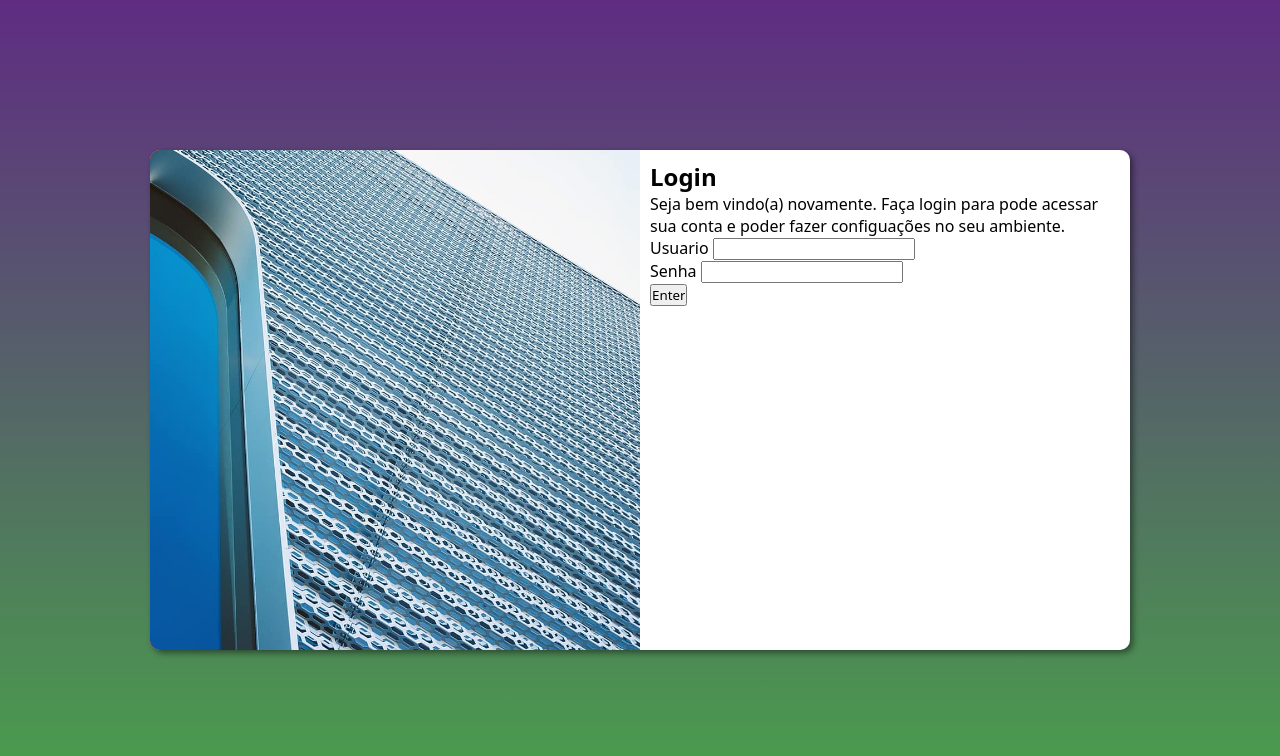
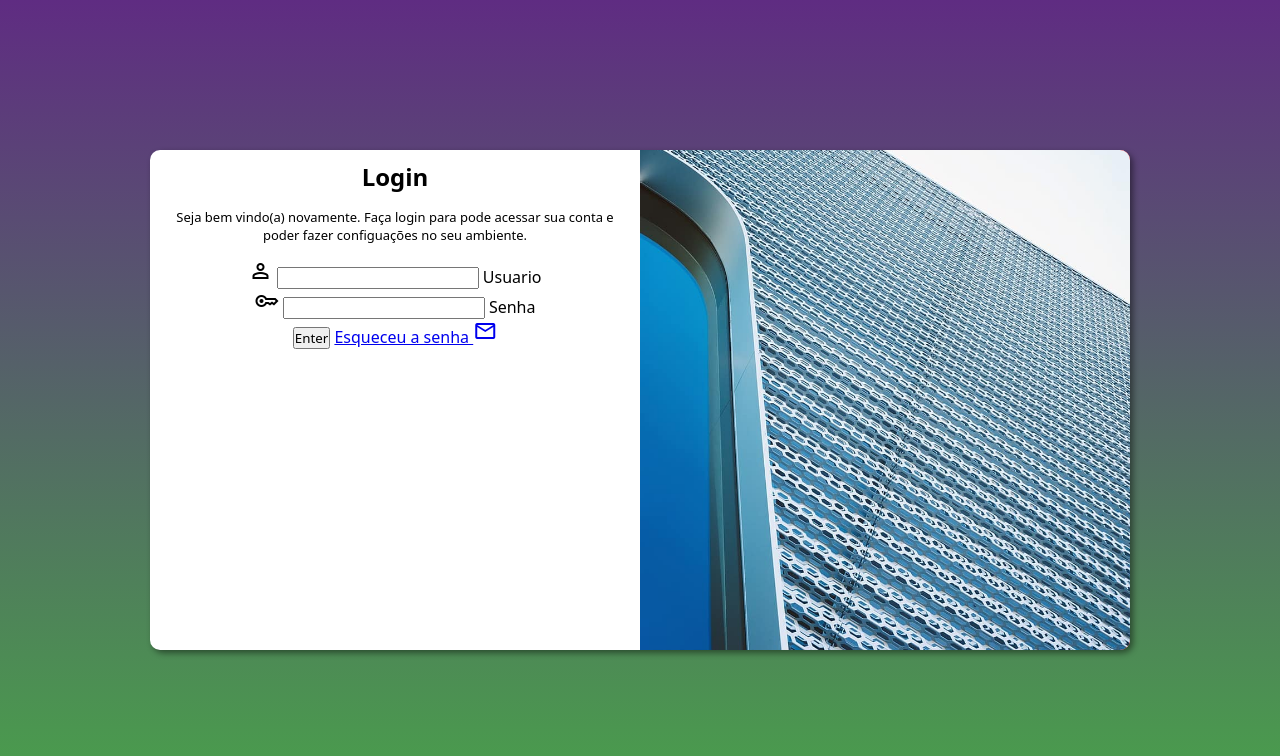
Before and after one commit to GermanoManoel/projeto-login, a plain HTML site: page index.html in a window 1280 px wide. Drawn offline with nearby package versions, Linux system fonts and the light colour scheme.

Commit message:
Adicionei o formulario

```diff
--- a/css/media-query.css
+++ b/css/media-query.css
@@ -22,7 +22,7 @@
 
     section#login > div#formulario{
         float: right;
-        width: 70%;
+        width: 60%;
     }
 }
 
@@ -35,13 +35,13 @@
     }
 
     section#login > div#imagem{
-        float: left;
+        float: right;
         width: 50%;
         height: 100%;
     }
 
     section#login > div#formulario{
-        float: right;
+        float: left;
         width: 50%;
         height: 100%;
 
--- a/css/style.css
+++ b/css/style.css
@@ -49,6 +49,21 @@ section#login > div#imagem{
 }
 
 section#login > div#formulario{
+    display: block;
     padding: 10px;
-    display: block;
 }
+
+section#login > div#formulario h1{
+    text-align: center;
+    margin-bottom: 15px;
+}
+
+section#login > div#formulario p{
+    font-size: 13px;
+    text-align: center;
+    margin-bottom: 15px;
+}
+
+section#login > div#formulario form{
+    text-align: center;
+}
--- a/index.html
+++ b/index.html
@@ -4,8 +4,10 @@
     <meta charset="UTF-8">
     <meta name="viewport" content="width=device-width, initial-scale=1.0">
     <title>Projeto Login</title>
+    <link rel="stylesheet" href="https://fonts.googleapis.com/css2?family=Material+Symbols+Outlined:opsz,wght,FILL,GRAD@20..48,100..700,0..1,-50..200" />
     <link rel="stylesheet" href="css/style.css">
     <link rel="stylesheet" href="css/media-query.css">
+
 </head>
 <body>
     <main>
@@ -16,19 +18,28 @@
             <div id="formulario">
                 <h1>Login</h1>
                     <p>Seja bem vindo(a) novamente. Faça login para pode acessar sua conta e poder fazer configuações no seu ambiente.</p>
-                <form action="#" method="POST">
-                    <div class="usuario">
+                        <form action="login.php" method="POST" autocomplete="on">
+                            <div class="campo">
+                                <span class="material-symbols-outlined">
+                                    person
+                                    </span>
+                                <input type="text" name="usuario" id="iuse" autocomplete="email" required maxlength="30">
                                     <label for="iuse">Usuario</label>
-                            <input type="text" name="usuario" id="iuse">
                             </div>
 
-                    <div class="senha">
+                            <div class="campo">
+                                <span class="material-symbols-outlined">
+                                    key
+                                    </span>
+                                <input type="password" name="senha" id="isen" autocomplete="current-password" required minlength="8" maxlength="20">
                                     <label for="isen">Senha</label>
-                            <input type="password" name="senha" id="isen">
                             </div>
 
                             <div>
-                        <input type="button" value="Enter">
+                                <input type="submit" value="Enter">
+                                <a href="esqueci.html">Esqueceu a senha <span class="material-symbols-outlined">
+                                    mail
+                                    </span></a>
                             </div>
                         </form>
             </div>
```
Lines whose indentation alone changed are shown as unchanged.
